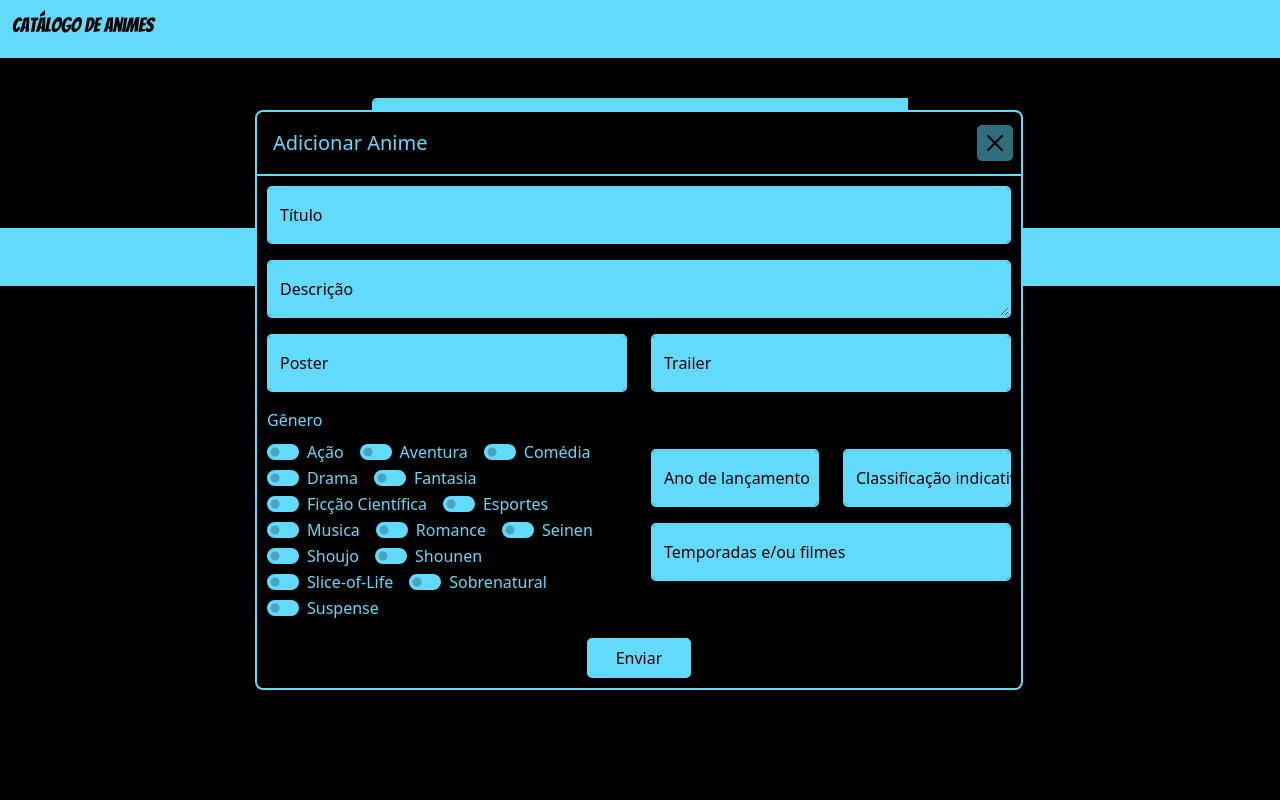
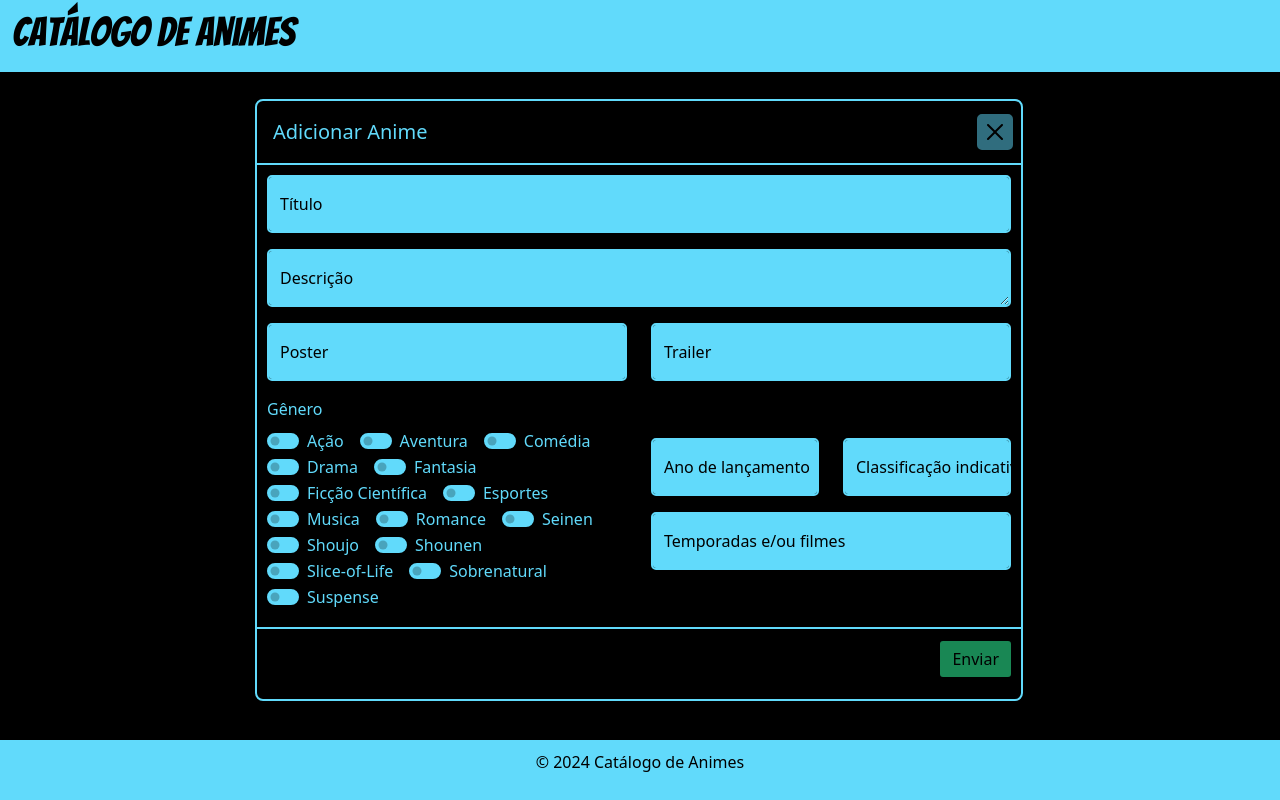
Before and after one commit to Jana-SI/catalogo_animes, a React (Create React App) app: page / in a window 1280 px wide. Both pictures are taken after typing "Sample" into the empty fields and a click on the button "Adicionar Anime". Built offline with nearby package versions, Linux system fonts and the light colour scheme; data requests are answered from the project's data file.

Commit message:
Codigo Finalizado

```diff
--- a/db.json
+++ b/db.json
@@ -28,9 +28,38 @@
         "Suspense"
       ],
       "ano": "2013",
-      "temporadas": "4 temporadas",
+      "temporadas_filmes": "4 temporadas",
       "classificacao": "16+",
       "trailer": "https://www.youtube.com/watch?v=6MRxT8kz30k"
+    },
+    {
+      "id": "2",
+      "titulo": "JUJUTSU KAISEN",
+      "descricao": "JUJUTSU KAISEN é um mangá escrito e ilustrado por Gege Akutami, serializado na Weekly Shonen Jump. Uma adaptação para anime foi lançada logo depois, com animação pelo estúdio MAPPA. Atualmente, já possui algumas temporadas, com a 1ª temporada (24 episódios) sendo seguida pelo aclamado filme prequel JUJUTSU KAISEN 0 e, em seguida, a 2ª temporada sendo lançada em julho de 2023. A série está disponível em versão legendada e dublada.\n\nAcompanhe o jovem Yuji Itadori nesta história de ação sombria e sobrenatural, enquanto ele treina as perigosas artes dos Feiticeiros Jujutsu e explora o violento mundo das maldições!\n\nYuji Itadori come um dedo amaldiçoado para salvar um colega de turma e agora Ryomen Sukuna, um terrível e poderoso feiticeiro conhecido como o Rei das Maldições, habita na alma de Itadori. As maldições são terrores sobrenaturais criados a partir das emoções humanas negativas. Esta energia amaldiçoada pode ser usada como fonte de energia, tanto pelos Feiticeiros Jujutsu como pelos espíritos amaldiçoados.\n\nGuiado pelos Feiticeiros Jujutsu, Yuji Itadori junta-se à Escola Jujutsu de Tóquio, uma organização que enfrenta as maldições. Sob a liderança do professor Satoru Gojo, Itadori faz amizade com Megumi Fushiguro e Nobara Kugisaki, ambos alunos do primeiro ano.",
+      "poster": "https://i.pinimg.com/originals/04/b4/7c/04b47c250ddf78697024360abfa33714.jpg",
+      "genero": [
+        "Ação",
+        "Shounen",
+        "Sobrenatural"
+      ],
+      "ano": "2020",
+      "temporadas_filmes": "2 Temporadas e 1 Filme",
+      "classificacao": "16+",
+      "trailer": "https://www.youtube.com/watch?v=ynr6gnyu9NE"
+    },
+    {
+      "id": "3",
+      "titulo": "Kaiju No. 8",
+      "descricao": "Em um mundo assolado por criaturas ameaçadoras conhecidas como \"Kaiju\", Kafka Hibino sempre sonhou em se alistar na Força de Defesa do Japão para derrotá-los.\n\n\n\nKafka prometeu à sua amiga de infância, Mina Ashiro, que eles derrotariam esses monstros juntos. Com o tempo, circunstâncias da vida os forçaram a seguir caminhos diferentes, fazendo com que Kafka abandonasse sua ambição. Ele conseguiu um emprego na Monster Sweeper, Inc., uma empresa de limpeza profissional especializada em lidar com as consequências das batalhas contra Kaiju. Por outro lado, Mina Ashiro agora é a capitã da 3ª Divisão da Força de Defesa. No momento, ele não é considerado digno de lutar contra os Kaiju ao lado dela.\n\n\n\nNo trabalho, Kafka acaba conhecendo o altamente motivado Reno Ichikawa. A determinação incansável de Reno de se juntar à Força de Defesa não deixa espaço para o fracasso. Sua perseverança reacende a ambição de Kafka de estar ao lado de Mina enquanto protegem a humanidade dos Kaiju juntos! Um sonho congelado pelo tempo, descongelado por uma promessa ardente!",
+      "poster": "https://i.pinimg.com/originals/9f/3b/2a/9f3b2ad4da7ab7926c65487addc5b906.jpg",
+      "genero": [
+        "Aventura",
+        "Ficção Científica"
+      ],
+      "ano": "2024",
+      "temporadas_filmes": "1 temporada",
+      "classificacao": "14+",
+      "trailer": "https://www.youtube.com/watch?v=4LMhnFrjQAk"
     }
   ]
 }
--- a/src/App.css
+++ b/src/App.css
@@ -1,8 +1,7 @@
 .App{
-    width: 100%;
-    display: block;
-    margin: 0 auto;
-    height: 100vh;
+    display: flex;
+    flex-direction: column;
+    min-height: 100vh; /* Faz a página ocupar a altura total da viewport */
     background-color: var(--preto);
     color: var(--azul);
 }
@@ -10,3 +9,7 @@
 .p{
     font-family: "Nunito", sans-serif;
 }
+
+.container-fluid{
+    flex: 1;
+}
--- a/src/components/AddAnimeForm/AddAnimeForm.css
+++ b/src/components/AddAnimeForm/AddAnimeForm.css
@@ -1,23 +1,42 @@
-.animeForm input, .animeForm textarea{
+.animeForm input,
+.animeForm textarea {
   border: 2px solid var(--azul);
   background-color: var(--azul);
 }
 
-.animeForm p, .animeForm .form-check-label{
+.animeForm p,
+.animeForm .form-check-label {
   color: var(--azul);
 }
 
-.animeForm .btn{
+.animeForm .btn {
   color: var(--preto) !important;
 }
 
-.animeForm .btn:hover{
+.animeForm .btn:hover {
   background-color: var(--preto);
   color: var(--azul) !important;
   border: 2px solid var(--azul);
 }
 
 .animeForm .form-check-input:checked {
-    background-color: #4CAF50; /* Cor verde */
-    border-color: #4CAF50;      /* Borda verde */
+  background-color: #4caf50; /* Cor verde */
+  border-color: #4caf50; /* Borda verde */
 }
+
+.btnEnviar{
+    border-top: 2px solid var(--azul);
+    padding: 10px;
+}
+
+.animeForm .btnEnviar .btn {
+  background-color: #198754;
+  color: var(--preto);
+  border: 2px solid var(--preto);
+}
+
+.animeForm .btnEnviar .btn:hover {
+  background-color: var(--preto);
+  color: #198754 !important;
+  border: 2px solid #198754;
+}
--- a/src/components/AddAnimeForm/AddAnimeForm.js
+++ b/src/components/AddAnimeForm/AddAnimeForm.js
@@ -41,7 +41,7 @@ const AddAnimeForm = ({ getAnimes, fecharModal }) => {
     }
 
     // Lógica de validação específica para o campo 'classificacao'
-    if (name === "classificacao" && !/^\+?\d*$/.test(value)) {
+    if (name === "classificacao" && !/^\d+\+$/.test(value)) {
       return; // Permitir apenas números e um '+' no início
     }
 
@@ -95,9 +95,8 @@ const AddAnimeForm = ({ getAnimes, fecharModal }) => {
     const data = await response.json();
 
     alert(`O Anime ${data.titulo} Cadastrado com sucesso`);
-    fecharModal(false);
-    getAnimes();
-
+    fecharModal(); // Chama a função para fechar o modal após o envio
+    getAnimes(); // Atualiza a lista de animes
     // Resetando o formulário após o envio
     setAnimeForm({
       titulo: "",
@@ -259,11 +258,9 @@ const AddAnimeForm = ({ getAnimes, fecharModal }) => {
               </div>
             </div>
           </div>
-          <div className="d-grid gap-2 col-2 mx-auto">
-            <Button className="btn" type="submit">
-              Enviar
-              </Button>
-          </div>
+          <div className="col-12 text-end btnEnviar">
+          <Button className="btn" type="submit">Enviar</Button>
+        </div>
         </div>
       </form>
     </div>
--- a/src/components/AnimeDetalhes/AnimeDetalhes.css
+++ b/src/components/AnimeDetalhes/AnimeDetalhes.css
@@ -20,11 +20,6 @@
 
 .animdeDetalhes .modal-body{
     padding: 10px;
-}
-
-.animdeDetalhes .btn{
-    background-color: var(--azul);
-    color: var(--azul);
 }
 
 .animdeDetalhes .card-body{
--- a/src/components/AnimeLista/AnimeLista.js
+++ b/src/components/AnimeLista/AnimeLista.js
@@ -1,5 +1,6 @@
 import AnimeCard from "../AnimeCard/AnimeCard";
 import AnimeDetalhes from "../AnimeDetalhes/AnimeDetalhes";
+import Button from "../Button/Button";
 import FiltroBusca from "../FiltroBusca/FiltroBusca";
 import "./AnimeLista.css";
 import { useEffect, useState } from "react";
@@ -63,6 +64,20 @@ const AnimeLista = () => {
     }
   };
 
+  const deleteAnime = async(id, titulo) => {
+    const response = await fetch(`http://localhost:3005/Animes/${id}`, {
+      method: 'DELETE'
+    });
+
+    if (response.ok) { // Verifica se a resposta é bem-sucedida
+      alert(`O Anime ${titulo} foi deletado com sucesso`);
+      getAnimes();
+      fecharModal();
+    } else {
+      alert(`Erro ao deletar o anime ${titulo}`);
+    }
+  }
+
   return (
     <div className="row">
       <div className="col-md-6 offset-md-3">
@@ -85,6 +100,9 @@ const AnimeLista = () => {
             showModal={showModal}
             fecharModal={fecharModal}
             titulo={animeClicado.titulo}
+            id={animeClicado.id}
+            textButton="Deletar"
+            onDelete={() => deleteAnime(animeClicado.id, animeClicado.titulo)}
           >
             <div className="card">
               <div className="row g-0">
@@ -107,7 +125,7 @@ const AnimeLista = () => {
                         ))}
                       </li>
                       <li class="list-group-item">Ano de lançamento: {animeClicado.ano}</li>
-                      <li class="list-group-item">Temporadas/Filmes: {animeClicado.temporadas}</li>
+                      <li class="list-group-item">Temporadas/Filmes: {animeClicado.temporadas_filmes}</li>
                       <li class="list-group-item">
                         Classificação indicativa: {animeClicado.classificacao}
                       </li>
@@ -116,6 +134,11 @@ const AnimeLista = () => {
                       <ReactPlayer url={animeClicado.trailer} />
                     </div>
                   </div>
+                </div>
+                <div className="col-md-12">
+                <div className="card-footer text-end">
+                  <Button className="btn btn-danger" onClick={() => deleteAnime(animeClicado.id, animeClicado.titulo)}>Deletar</Button>
+              </div>
                 </div>
               </div>
             </div>
--- a/src/components/FiltroBusca/FiltroBusca.js
+++ b/src/components/FiltroBusca/FiltroBusca.js
@@ -7,6 +7,8 @@ import Button from "../Button/Button";
 const FiltroBusca = ({ pesquisa, ...props }) => {
   const [pesquisaTermo, setPesquisaTermo] = useState("");
   const [selecionadoGenero, setSelecionadoGenero] = useState("");
+  const [showModal, setShowModal] = useState(false);
+  const [modalContent, setModalContent] = useState(null);
 
   const handleChangePesquisa = (event) => {
     const termo = event.target.value;
@@ -18,6 +20,15 @@ const FiltroBusca = ({ pesquisa, ...props }) => {
     const genero = event.target.value;
     setSelecionadoGenero(genero);
     pesquisa(pesquisaTermo, genero);
+  };
+
+  const handleAddAnimeClick = () => {
+    setModalContent('form'); // Define que o conteúdo do modal é o formulário
+    setShowModal(true); // Abre o modal
+  };
+
+  const handleCloseModal = () => {
+    setShowModal(false); // Fecha o modal
   };
 
   return (
@@ -59,19 +70,26 @@ const FiltroBusca = ({ pesquisa, ...props }) => {
           <option value="Sobrenatural">Sobrenatural</option>
           <option value="Suspense">Suspense</option>
         </select>
-        <Button className="btn"onClick={props.exibir}>
+        <Button className="btn"onClick={handleAddAnimeClick}>
         Adicionar Anime
           </Button>
 
-        {props.showModal && (
-        <AnimeDetalhes
-          showModal={props.showModal}
-          fecharModal={props.fechar}
-          titulo="Adicionar Anime"
-        >
-          <AddAnimeForm getAnimes={props.getAnimes} fecharModal={props.fechar}/>
-        </AnimeDetalhes>
-      )}
+          {showModal && (
+          <AnimeDetalhes
+            showModal={showModal}
+            fecharModal={handleCloseModal}
+            titulo={modalContent === 'form' ? "Adicionar Anime" : "Detalhes do Anime"}
+            textButton={modalContent === 'form' ? "Enviar" : "Deletar"}
+            onDelete={modalContent === 'details' ? props.onDelete : undefined}
+          >
+            {modalContent === 'form' ? (
+              <AddAnimeForm getAnimes={props.getAnimes} fecharModal={handleCloseModal} />
+            ) : (
+              // Aqui você pode renderizar o conteúdo dos detalhes do anime, se necessário
+              <div>Conteúdo dos detalhes do anime aqui</div>
+            )}
+          </AnimeDetalhes>
+        )}
       </div>
     </div>
   );
--- a/src/components/Footer/Footer.css
+++ b/src/components/Footer/Footer.css
@@ -1,7 +1,7 @@
-footer{
+footer {
     width: 100%;
-    margin-top: 10px;
-    padding: 10px 0px;
+    margin-top: 10px ;
+    padding: 10px 0;
     background-color: var(--azul);
     display: flex;
     align-items: center;
@@ -10,7 +10,6 @@ footer{
     bottom: 0;
 }
 
-footer p{
+footer p {
     color: var(--preto);
-    font-size: 0.9rem;
 }
--- a/src/components/Header/Header.js
+++ b/src/components/Header/Header.js
@@ -5,7 +5,7 @@ const Header = () => {
     <header className="cabecalho">
       <nav className="navbar navbar-expand-lg">
         <div className="container-fluid">
-          <h1 className="navbar-brand">Catálogo de Animes</h1>
+          <h1>Catálogo de Animes</h1>
         </div>
       </nav>
     </header>
```
Also changed, not shown: src/components/AnimeDetalhes/AnimeDetalhes.js (+10 -14 lines), src/components/AnimeLista/AnimeLista.css (+22 -0 lines), public/img/attack_on_titan.jpg (deleted), public/img/demon_slayer.jpg (deleted), src/components/AnimeCard/AnimeCard.css (line endings or trailing spaces). Lines whose indentation alone changed are shown as unchanged.
